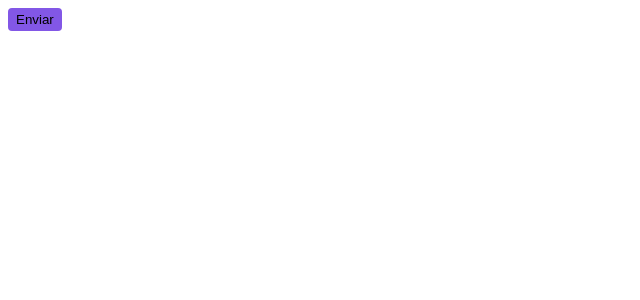
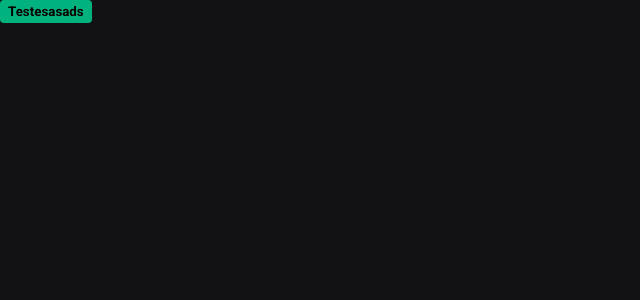
Before and after one commit to Sans-arch/04-ignite-shop, a Next.js app: page / in a window 1280 px wide. Shown: the top 300 px of the page, without its empty margins (0-640 px from the left). Built offline with nearby package versions, Linux system fonts and the light colour scheme.

Commit message:
Create global styles

```diff
--- a/src/pages/_app.tsx
+++ b/src/pages/_app.tsx
@@ -1,5 +1,7 @@
-function MyApp({ Component, pageProps }) {
+import { AppProps } from "next/app";
+import { globalStyles } from "../styles/global";
+
+globalStyles();
+export default function App({ Component, pageProps }: AppProps) {
   return <Component {...pageProps} />
 }
-
-export default MyApp;
--- a/src/pages/index.tsx
+++ b/src/pages/index.tsx
@@ -1,7 +1,7 @@
 import { styled } from "../styles"
 
 const Button = styled('button', {
-  backgroundColor: '$rocketseat',
+  backgroundColor: '$green300',
   borderRadius: 4,
   border: 0,
   padding: '4px 8px',
@@ -18,6 +18,8 @@
 
 export default function Home() {
   return (
-    <Button>Enviar</Button>
+    <Button>
+      <span>Testesasads</span>
+    </Button>
   )
 }
--- /dev/null
+++ b/src/styles/global.ts
@@ -0,0 +1,19 @@
+import { globalCss } from "./index"
+
+export const globalStyles = globalCss({
+    '*': {
+        margin: 0,
+        padding: 0
+    },
+
+    body: {
+        backgroundColor: "$gray900",
+        color: "$gray100",
+        '-webkit-font-smoothing': 'antialiased',
+    },
+
+    'body, input, textarea, button': {
+        fontFamily: 'Roboto',
+        fontWeight: 400,
+    }
+})
--- a/src/styles/index.ts
+++ b/src/styles/index.ts
@@ -12,7 +12,14 @@
  } = createStitches({
     theme: {
         colors: {
-            rocketseat: '#8257e6',
+            white: '#FFFFFF',
+            gray900: '#121214',
+            gray800: '#202024',
+            gray300: '#C4C4CC',
+            gray100: '#E1E1E6',
+
+            green500: '#00875f',
+            green300: '#00b37e'
         }
     }
 })
```
